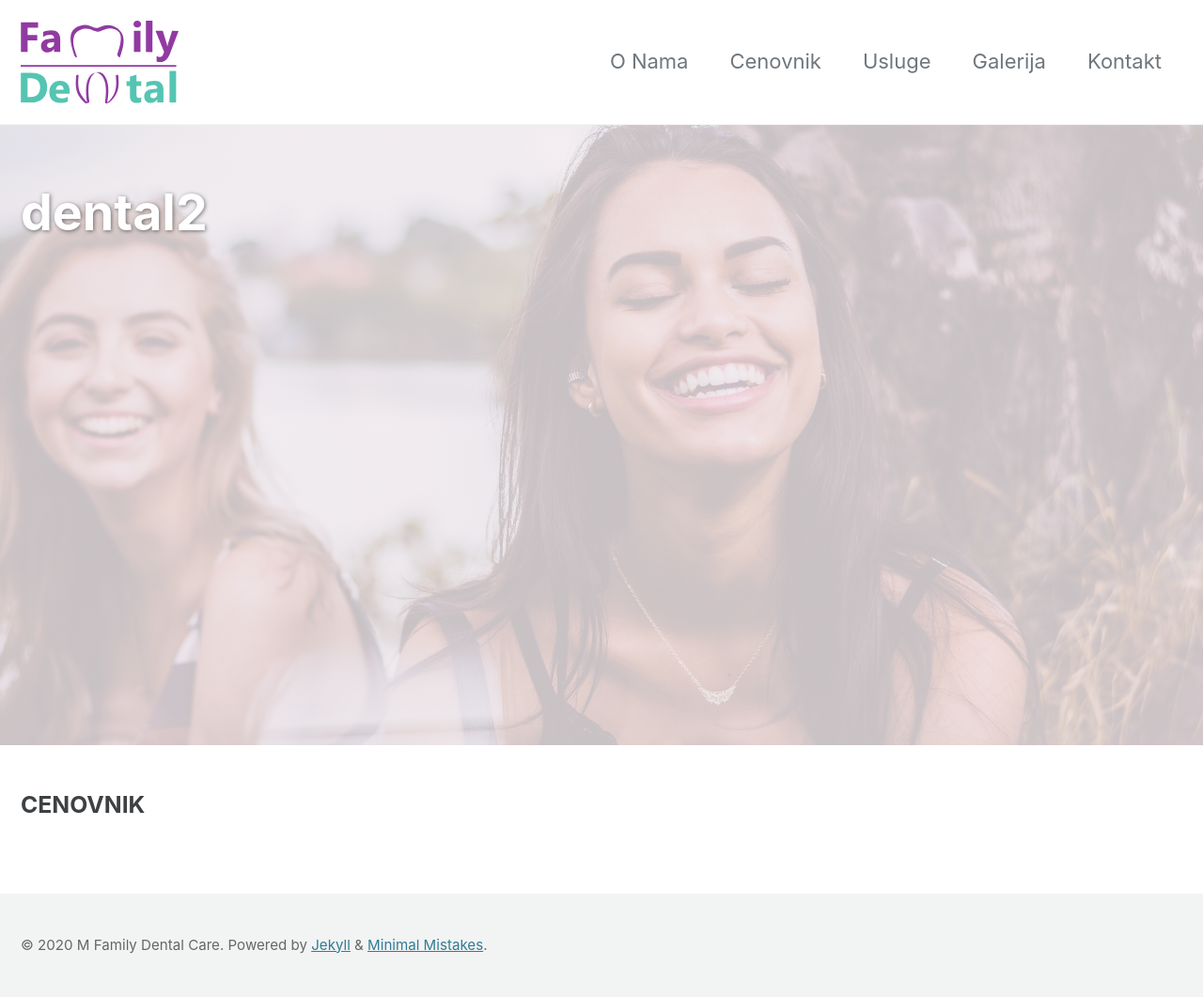
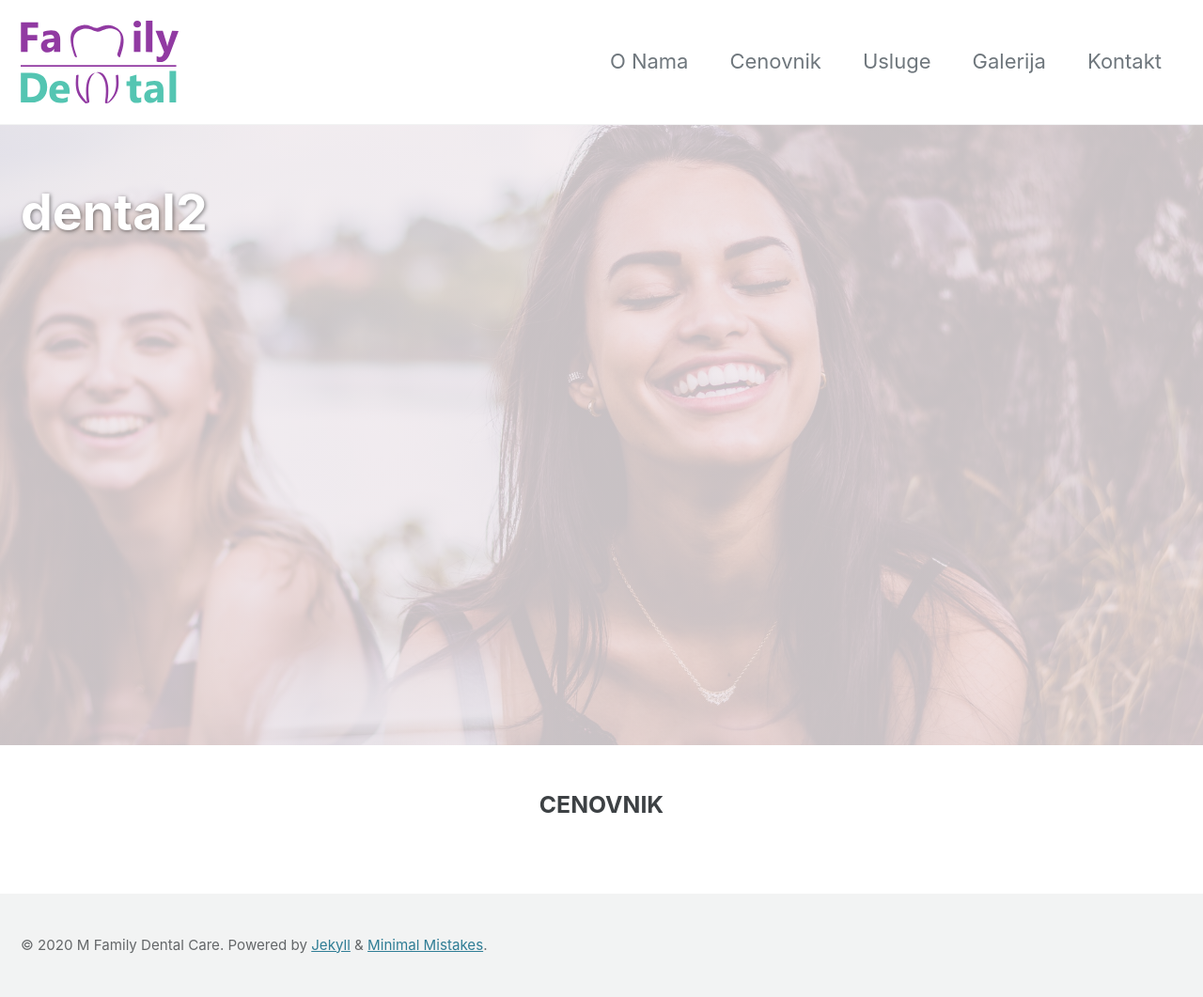
Before and after one commit to kukibrkica/dental2, a Jekyll site: the page built from _pages/Cenovnik.html, in a window 1280 px wide. Shown: the whole page at 94% size. Built offline with Jekyll 4.4.1, drawn with Linux system fonts in a browser that asks for light colours; cached includes are drawn as plain includes.

Commit message:
Update main.scss

```diff
--- a/assets/css/main.scss
+++ b/assets/css/main.scss
@@ -458,7 +458,13 @@
   color: transparent;
 }
 
-
+.page__content p, h3{
+  margin-top: 0px;
+  margin-right: 0px;
+  margin-bottom: 4em;
+  margin-left: 0px;
+  text-align: center;
+}
 
 @import "minimal-mistakes/skins/{{ site.minimal_mistakes_skin | default: 'default' }}"; // skin
 @import "minimal-mistakes"; // main partials
```
